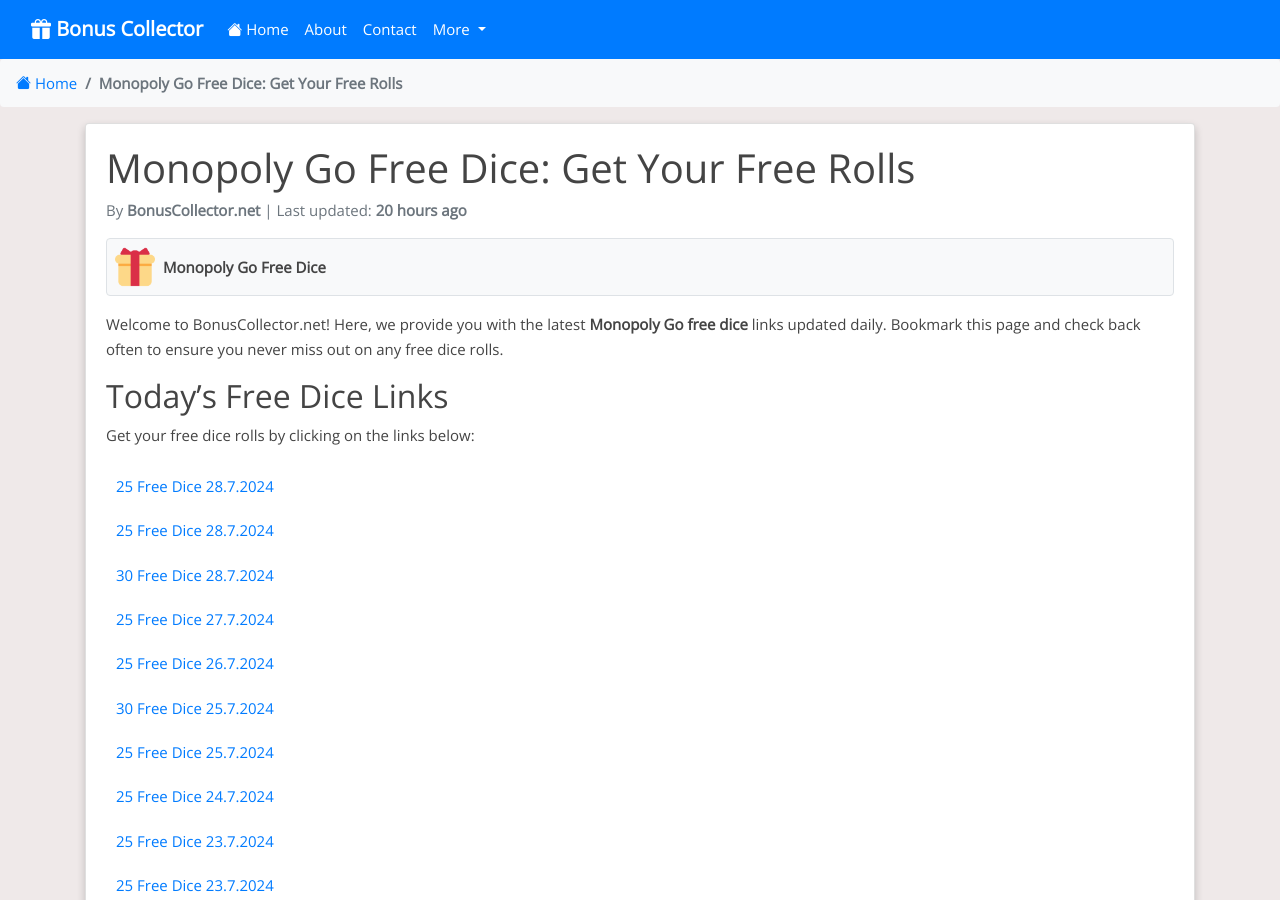
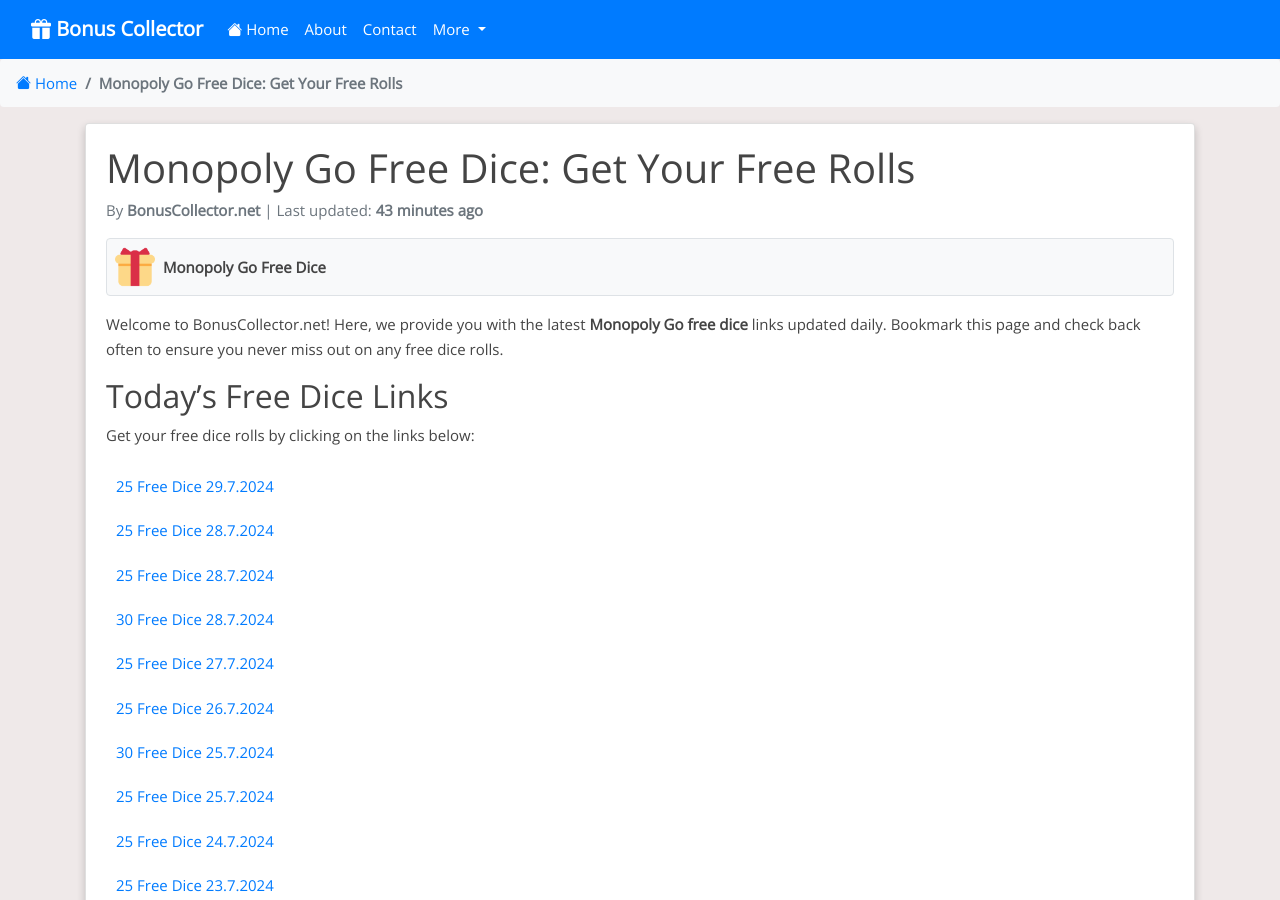
Before and after one commit to Prollad99/bs-net, a Jekyll site: the page built from _posts/2024-06-29-monopoly-go.md, in a window 1280 px wide and 900 px high. Built offline with Jekyll 4.4.1, drawn with Linux system fonts in a browser that asks for light colours; nearby versions of some CDN libraries; comment, search, counter and statistics services are not loaded.

Commit message:
Update monopoly-go reward links and last modified date

```diff
--- a/_data/include_files.yml
+++ b/_data/include_files.yml
@@ -32,7 +32,7 @@
   last_modified: 2024-07-28 07:33:54
 
 monopoly-go.html:
-  last_modified: 2024-07-28 16:45:30
+  last_modified: 2024-07-29 12:44:00
 
 doubledown-casino.html:
   last_modified: 2024-07-27 05:09:50
--- a/_includes/monopoly-go.html
+++ b/_includes/monopoly-go.html
@@ -1,4 +1,5 @@
 <html><body><div class="reward"><ul>
+<li><a href="https://2tdd.adj.st/reward-link/ngnfty674863f?adjust_t=i2f8o2i_4btbvwg&adjust_deeplink_js=1">25 free dice 29.7.2024</a></li>
 <li><a href="https://2tdd.adj.st/reward-link/bndfkhghru5648?adjust_t=i2f8o2i_4btbvwg&adjust_deeplink_js=1">25 free dice 28.7.2024</a></li>
 <li><a href="https://2tdd.adj.st/reward-link/dktidk6839209?adjust_t=i2f8o2i_4btbvwg&adjust_deeplink_js=1">25 free dice 28.7.2024</a></li>
 <li><a href="https://mply.io/LpzGBBTibuE">30 free dice 28.7.2024</a></li>
--- a/links-json/monopoly-go.json
+++ b/links-json/monopoly-go.json
@@ -1,4 +1,8 @@
 [
+  {
+    "href": "https://2tdd.adj.st/reward-link/ngnfty674863f?adjust_t=i2f8o2i_4btbvwg&adjust_deeplink_js=1",
+    "text": "25 free dice 29.7.2024"
+  },
   {
     "href": "https://2tdd.adj.st/reward-link/bndfkhghru5648?adjust_t=i2f8o2i_4btbvwg&adjust_deeplink_js=1",
     "text": "25 free dice 28.7.2024"
```
